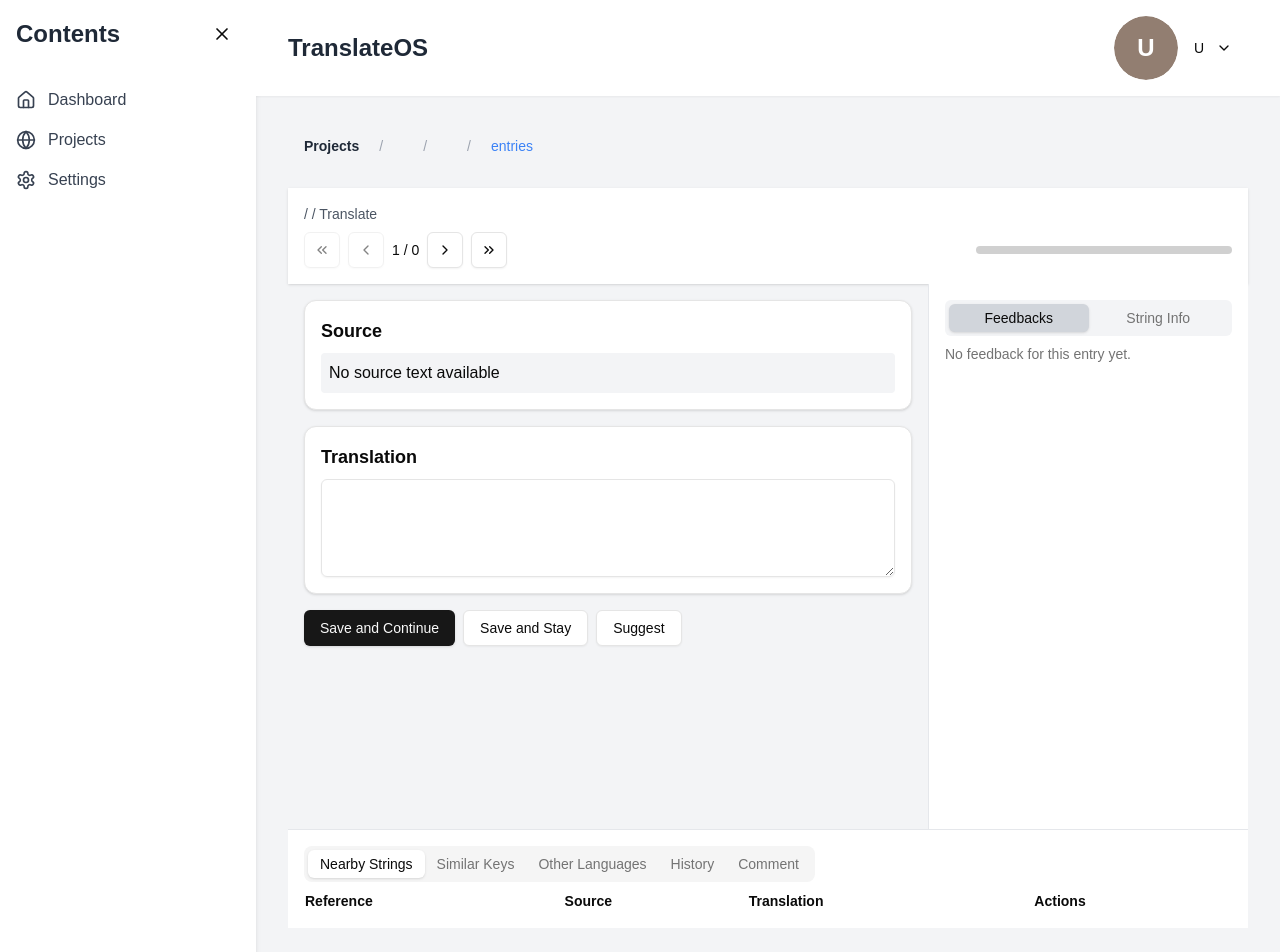
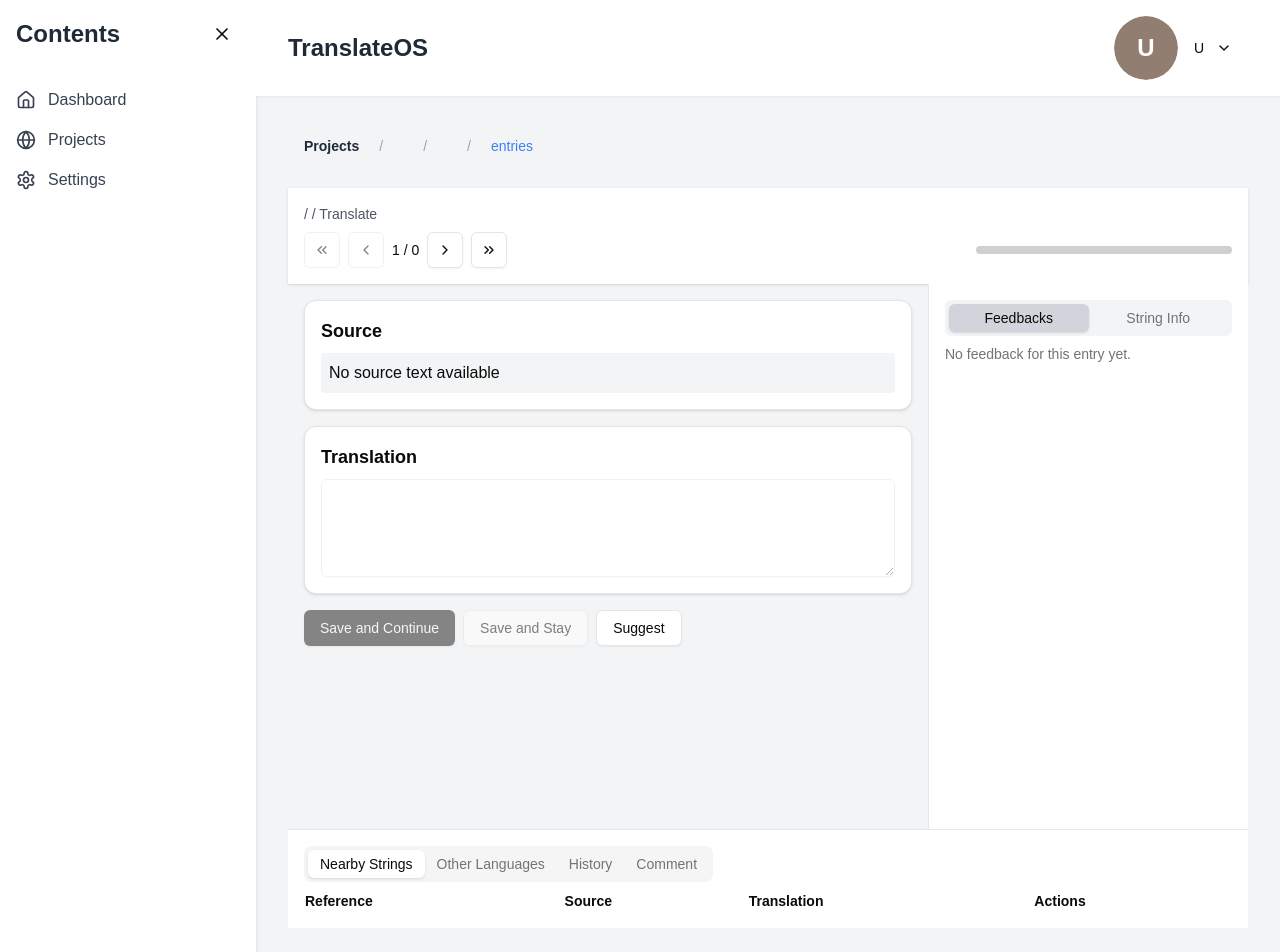
Before and after one commit to livio9/HappyTrans_Frontend, a Next.js app: page /translation-interface in a window 1280 px wide. Shown: the top 952 px of the page. Built offline with nearby package versions, Linux system fonts and the light colour scheme.

Commit message:
feat: 没有项目权限就无法编辑

```diff
--- a/src/app/projects/page.tsx
+++ b/src/app/projects/page.tsx
@@ -160,7 +160,7 @@ export default function Projects() {
     setLoading(true); // 设置加载状态为加载中
     try {
       const response = await fetch(
-        `${process.env.NEXT_PUBLIC_API_BASE_URL}/profile?username=${user?.username}`,
+        `${process.env.NEXT_PUBLIC_API_BASE_URL}/profile`,
         {
           method: "GET",
           headers: {
--- a/src/app/translation-interface/page.tsx
+++ b/src/app/translation-interface/page.tsx
@@ -169,7 +169,7 @@ export default function TranslationInterface() {
   const index1 = indexParam ? parseInt(indexParam) : 0; // 将索引参数转换为数字
   // const index1 = searchParams.get("idx_in_language");
 
-  const { user, token } = useAuth(); // 使用用户上下文获取当前用户
+  const { user, token, projectInProcess} = useAuth(); // 使用用户上下文获取当前用户
 
   const [currentIndex, setCurrentIndex] = useState(index1); // 使用初始的 index1
   const [strings, setStrings] = useState<Entry[]>([]); // 动态获取的翻译条目
@@ -377,7 +377,9 @@ export default function TranslationInterface() {
 
 
   //判断用户是否有权限翻译
-  const canTranslate = user?.role === "TRANSLATOR" || user?.role === "ADMIN";
+  console.log("user.managed_projects:", user?.managed_projects);
+  const canTranslate =   (user && projectName && (projectInProcess?.includes(projectName)));
+
 
   // 处理保存翻译结果
   // 发送翻译更新请求
@@ -654,15 +656,16 @@ export default function TranslationInterface() {
                   onChange={(e) => setCurrentTranslation(e.target.value)} // 更新文本框内容
                   rows={4}
                   className="w-full"
+                  disabled={!canTranslate} // 禁用翻译
                 />
               </CardContent>
             </Card>
             <div className="flex space-x-2">
 
-            <Button onClick={handleSaveAndContinue}> {/* 保存并继续 */}
+            <Button onClick={handleSaveAndContinue} disabled={!canTranslate}> {/* 保存并继续 */}
               Save and Continue
             </Button>
-            <Button variant="outline" onClick={handleSaveAndStay}> {/* 保存并停留 */}
+            <Button variant="outline" onClick={handleSaveAndStay} disabled={!canTranslate}> {/* 保存并停留 */}
               Save and Stay
             </Button>
 
@@ -748,7 +751,7 @@ export default function TranslationInterface() {
         <Tabs defaultValue="nearby">
           <TabsList>
             <TabsTrigger value="nearby">Nearby Strings</TabsTrigger>
-            <TabsTrigger value="similar">Similar Keys</TabsTrigger>
+            {/* <TabsTrigger value="similar">Similar Keys</TabsTrigger> */}
             <TabsTrigger value="other">Other Languages</TabsTrigger>
             <TabsTrigger value="history">History</TabsTrigger>
             <TabsTrigger value="comment">Comment</TabsTrigger>
@@ -783,7 +786,7 @@ export default function TranslationInterface() {
             </table>
           </TabsContent>
 
-          <TabsContent value="similar">Similar keys content</TabsContent> {/* 相似键内容 */}
+          {/* <TabsContent value="similar">Similar keys content</TabsContent> 相似键内容 */}
 
           <TabsContent value="other">
             <table className="w-full text-sm">
--- a/src/context/AuthContext.js
+++ b/src/context/AuthContext.js
@@ -4,7 +4,8 @@ import { createContext, useState, useEffect, useContext } from "react";
 
 /**
  * @typedef {Object} AuthContextType
- * @property {{ username?: string, role?: string } | null} user - 用户信息
+ * @property {{ username?: string, role?: string, managed_projects?: string[], translated_projects?: string } | null} user - 用户信息
+ * @property {string[] | null} projectInProcess - 正在进行的项目
  * @property {string | null} token - 用户认证令牌
  * @property {(authToken: string) => void} login - 登录方法
  * @property {() => void} logout - 登出方法
@@ -71,6 +72,7 @@ export const AuthProvider = ({ children }) => {
           ...prevUser,        // 保留原有的 user 信息
           ...userData,        // 合并后端返回的用户数据
         }));
+        console.log("User data fetched:", userData); // 打印用户数据
         checkUserRole(userData.role); // 根据用户角色执行相应逻辑
         // 筛选出 projectManaged 和 projectTranslating 中重复的项目
       const managedProjectNames = userData.managed_projects.map((project) => project.name);
```
